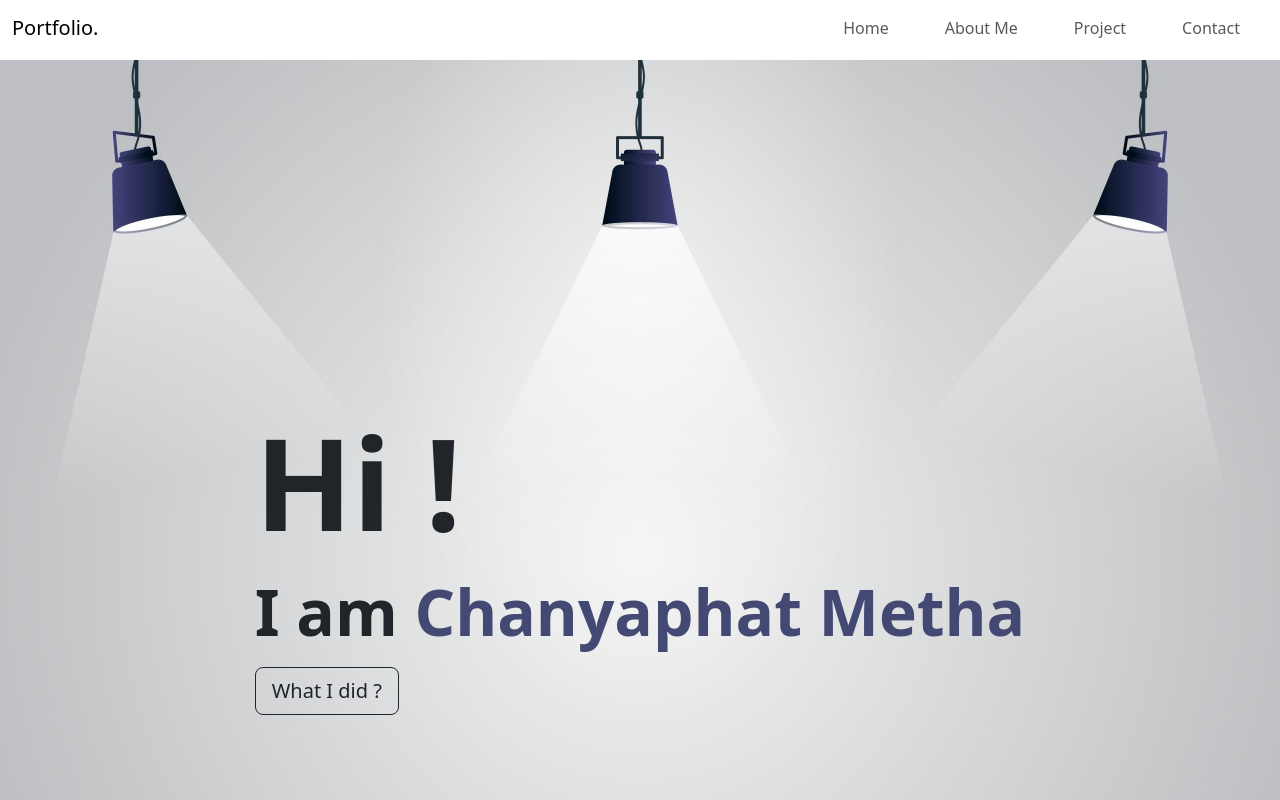
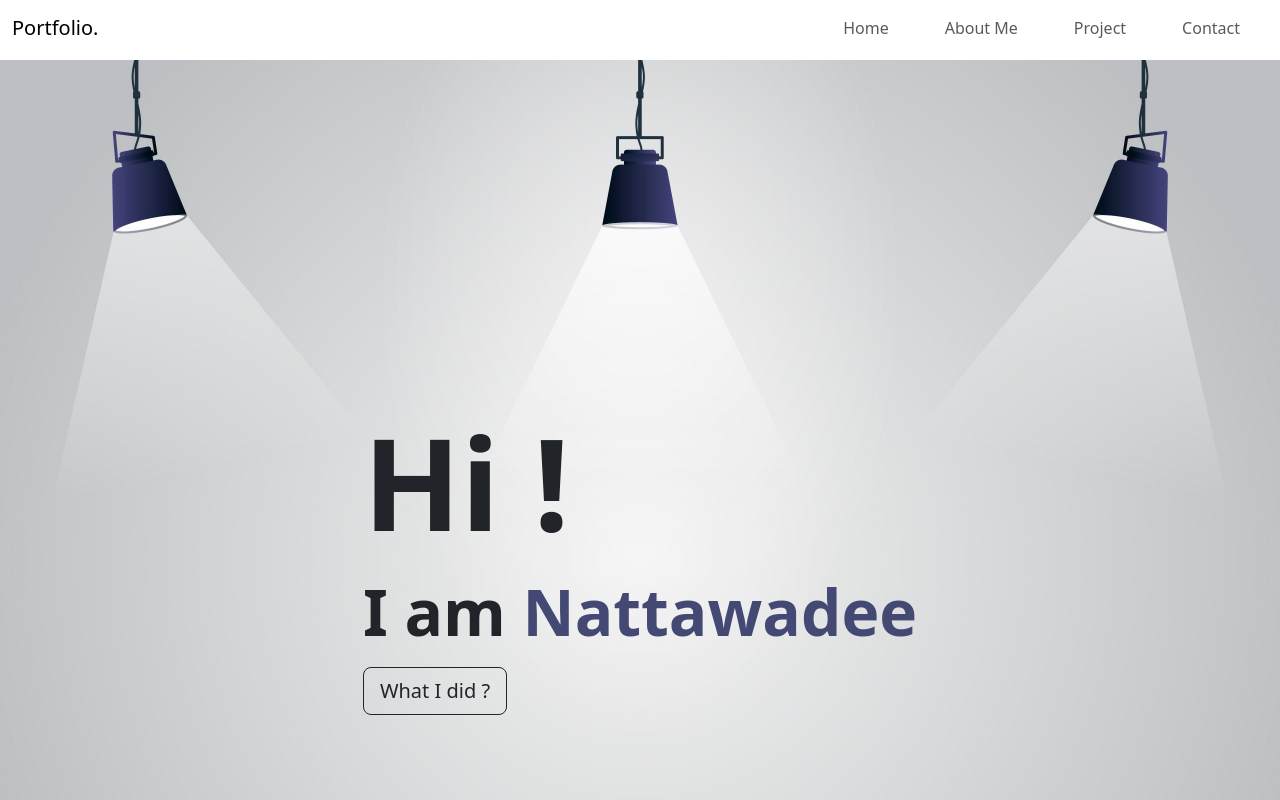
Before and after one commit to icestuwady/cyp-portfolio, a plain HTML site: page index.html in a window 1280 px wide. Shown: the top 800 px of the page. Drawn offline with nearby package versions, Linux system fonts and the light colour scheme.

Commit message:
Update index.html

```diff
--- a/index.html
+++ b/index.html
@@ -3,7 +3,7 @@
   <head>
     <meta charset="utf-8">
     <meta name="viewport" content="width=device-width, initial-scale=1">
-    <title>Chanyaphat Metha</title>
+    <title>Nattawadee</title>
     <link rel="stylesheet" href="https://cdn.jsdelivr.net/npm/bootstrap-icons@1.10.5/font/bootstrap-icons.css">
     <link href="https://cdn.jsdelivr.net/npm/bootstrap@5.3.0/dist/css/bootstrap.min.css" rel="stylesheet" integrity="sha384-9ndCyUaIbzAi2FUVXJi0CjmCapSmO7SnpJef0486qhLnuZ2cdeRhO02iuK6FUUVM" crossorigin="anonymous">
     <link rel="stylesheet" href="Assets/css/Style.css">
@@ -38,7 +38,7 @@
         <div class="d-flex justify-content-center align-items-center h-100">
           <div class="text-back">
               <h1 class="mb-3" style="text-align: left;font-weight: bold;font-size: 10vw;">Hi !</h1>
-              <h1 class="mb-3" style="text-align: left;font-weight: bold;font-size: 5vw;">I am <span class="color-pp">Chanyaphat Metha</span></h1>
+              <h1 class="mb-3" style="text-align: left;font-weight: bold;font-size: 5vw;">I am <span class="color-pp">Nattawadee</span></h1>
               <a class="btn btn-outline-dark btn-lg" href="#project" role="button">What I did ?</a>
           </div>
         </div>
```
